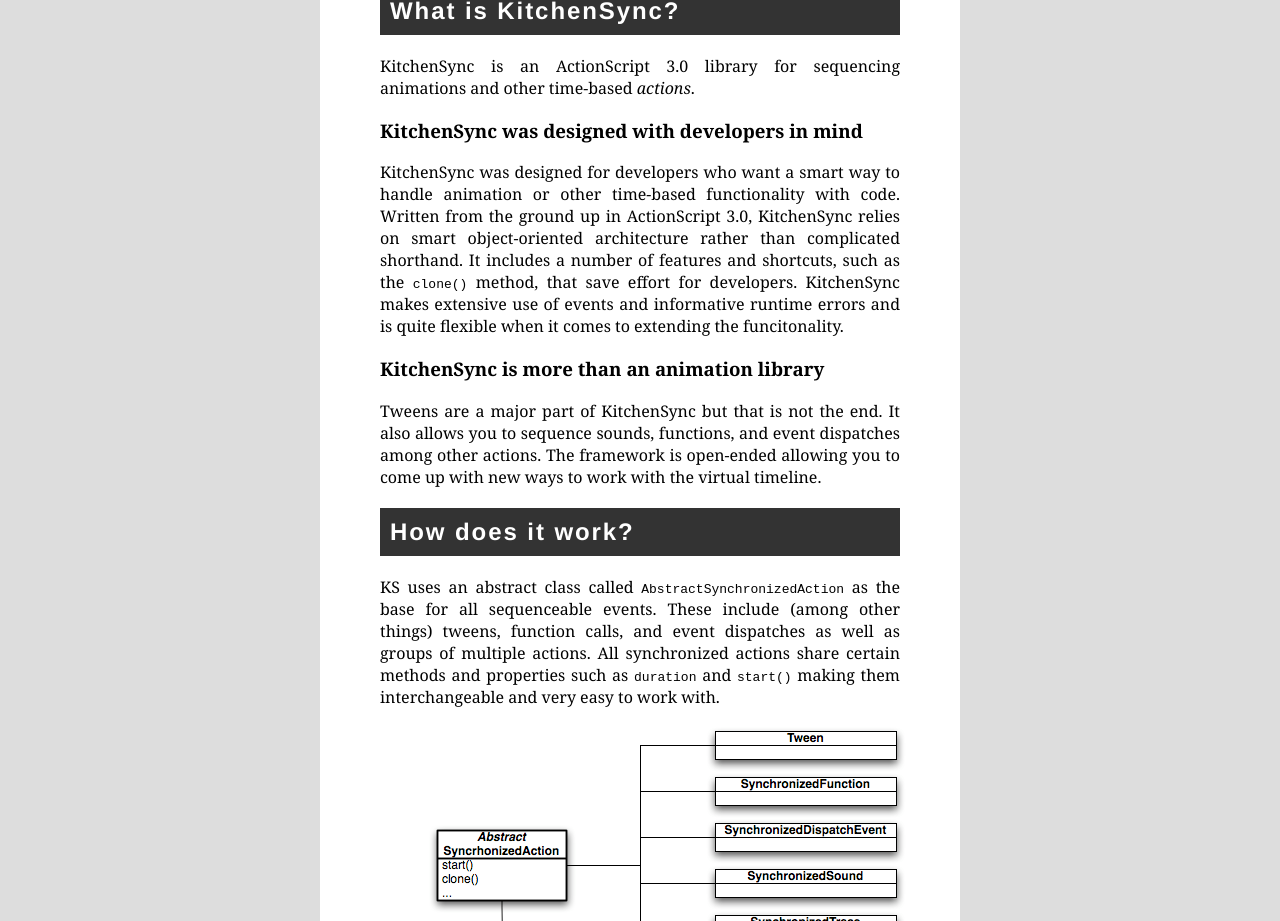
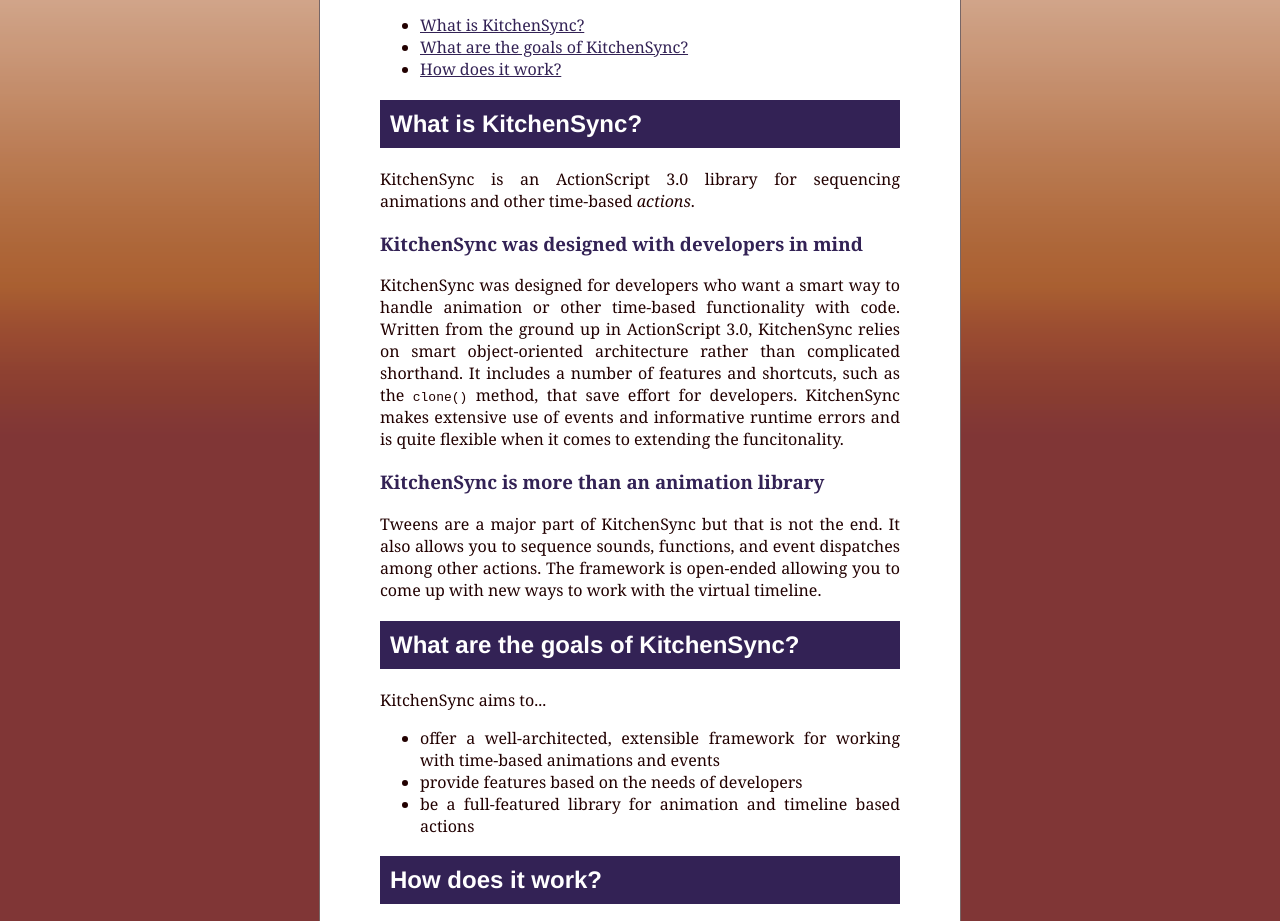
Before and after one commit to mimshwright/KitchenSync, a plain HTML site: page docs/index.html in a window 1280 px wide. Shown: the part 164-1085 px from the top of the page. Drawn offline with Linux system fonts and the light colour scheme.

Commit message:
updated docs
git-svn-id: https://kitchensynclib.googlecode.com/svn/trunk@38 6a906af3-0c40-0410-b003-45319c8c72c3

```diff
--- a/docs/css/default.css
+++ b/docs/css/default.css
@@ -1,6 +1,6 @@
 html {
 	text-align: center;
-	color: #000;
+	color: #200;
 	margin:0; padding:0;
 	font: normal normal normal 1em georgia, times, serif;
 }
@@ -8,26 +8,35 @@ body {
 	text-align: center;
 	background: #DDD;
 	margin: 0; padding: 0;
+	background: url(../img/bg.png) repeat-x #803636;
 }
 #main {
 	width: 520px;
 	text-align: justify;
 	margin: 0 auto;
 	padding: 30px 60px;
-	background: #FFF;
+	background:#FFF;
+	border: 1px solid #776666;
+	border-width: 0 1px;
 }
 
+a {color: #325;}
+a:hover {color: #8863A2;}
+a:visited {color: #803636;}
+
+h1, h2, h3, h4, h5, h6 { color: #325;}
 h2 {
-	font-family: Variable, Helvetica, Arial, sans-serif;
-	letter-spacing: 0.08em;
-	background: #333;
+	font-family: "Berthold Akzidenz Grotesk BE Bold", "Akzidenz Grotesk", Akzidenz, Helvetica, Arial, sans-serif;
+	font-weight: bold;
+	background: #325; /* #302020; */
 	color: #FFF;
 	padding: 10px;
 }
 
 .caption {
 	font-size: 11px;
-	border-top: 10px solid #999;
+	border: 10px solid #988;
+	border-width: 10px 0;
 	margin: 5px 0;
 	padding: 5px 0;
 	}
--- a/docs/index.html
+++ b/docs/index.html
@@ -9,7 +9,18 @@
 </head>
 <body>
 <div id="main">
+
+<h1 id="header">
 <img src="img/KSLogo.png" alt="KitchenSync v0.4" width="100%" />
+</h1>
+
+<ul>
+	<li><a href="#what">What is KitchenSync?</a></li>
+	<li><a href="#goals">What are the goals of KitchenSync?</a></li>
+	<li><a href="#how">How does it work?</a></li>
+</ul>
+
+<a name="what"></a>
 <h2>What is KitchenSync?</h2>
 
 <p>KitchenSync is an ActionScript 3.0 library for sequencing animations and other time-based <em>actions</em>.</p>
@@ -22,6 +33,17 @@
 
 <p>Tweens are a major part of KitchenSync but that is not the end. It also allows you to sequence sounds, functions, and event dispatches among other actions. The framework is open-ended allowing you to come up with new ways to work with the virtual timeline.</p>
 
+<a name="goals"></a>
+<h2>What are the goals of KitchenSync?</h2>
+
+<p>KitchenSync aims to...</p>
+<ul>
+<li>offer a well-architected, extensible framework for working with time-based animations and events</li>
+<li>provide features based on the needs of developers</li>
+<li>be a full-featured library for animation and timeline based actions</li>
+</ul>
+
+<a name="how"></a>
 <h2>How does it work?</h2>
 <p>KS uses an abstract class called <code>AbstractSynchronizedAction</code> as the base for all sequenceable events. These include (among other things) tweens, function calls, and event dispatches as well as groups of multiple actions. All synchronized actions share certain methods and properties such as <code>duration</code> and <code>start()</code> making them interchangeable and very easy to work with.</p>
 
@@ -66,6 +88,8 @@
 
 <img src="img/virtualTimeline.png" alt="Sequencer assigns actions to a 'virtual timeline'." />
 <p class="caption"><em>Fig 3</em> - <code>Sequencer</code> assigns actions to a 'virtual timeline'.</p>
+
+<p>Most synchronized actions have two properties that control time. They are <em>duration</em> and <em>offset</em>. The <code>duration</code> is the time during which the action executes. Some actions, such as functions and event dispatchers, have a duration of 0 meaning that they execute instantaneously and only once. The other property, <code>offset</code>, controls how much time will pass before the action will start to execute. Offset is synonymous with delay. Both properties start counting only after the action's <code>start()</code> method has been called.</p>
 </div><!-- END main -->
 </body>
 </html>
```
Also changed, not shown: docs/img/bg.png (added).
